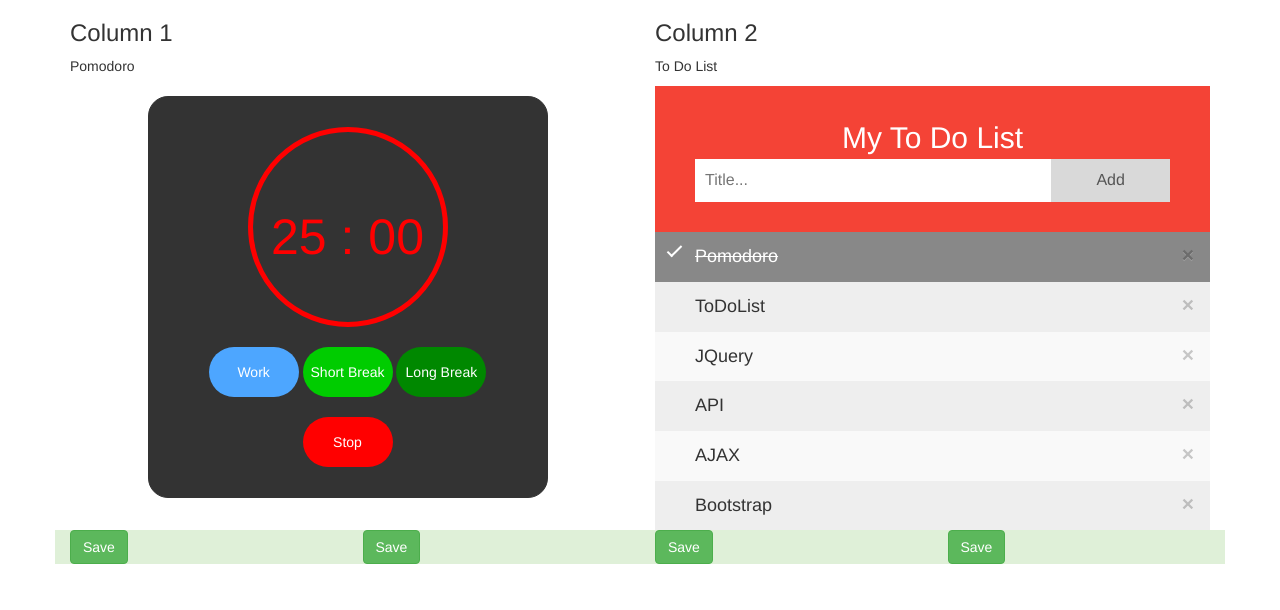
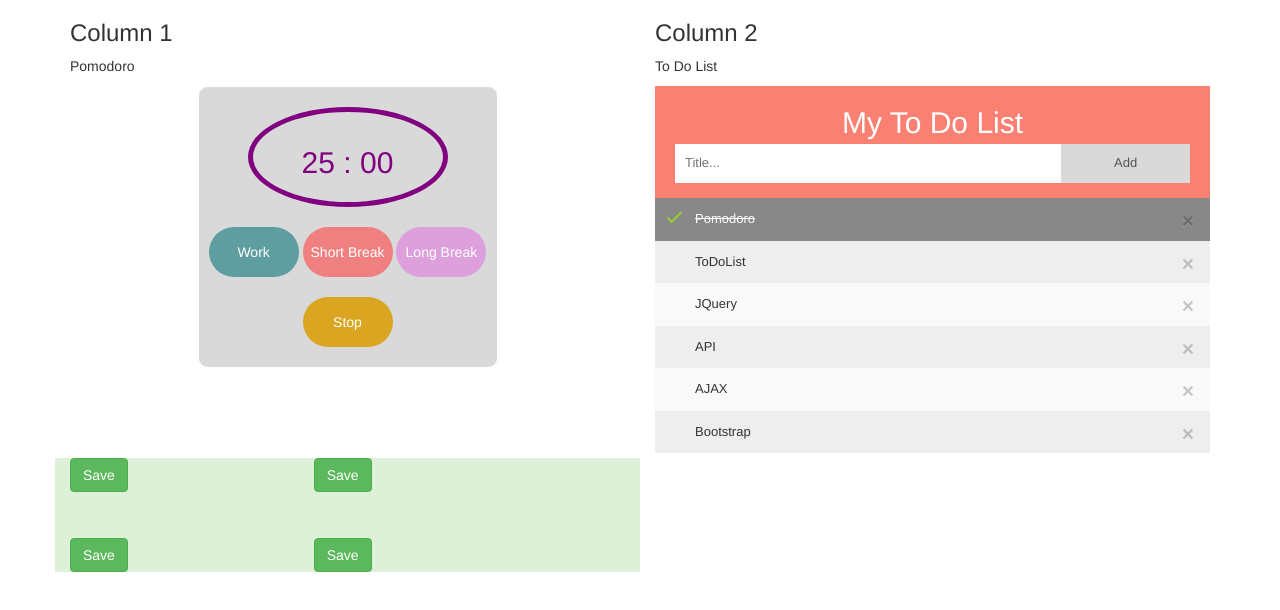
Before and after one commit to giraykezer/SummerTrainee, a plain HTML site: page index.html in a window 1280 px wide. Drawn offline with nearby package versions, Linux system fonts and the light colour scheme.

Commit message:
page_management

```diff
--- a/assets/css/style.css
+++ b/assets/css/style.css
@@ -1,20 +1,20 @@
 #container{
-    border:1px solid #333;
-    border-radius :20px;
-    width:400px;
-    margin:20px auto;
-    padding:20px;
+    border:1px solid white;
+    border-radius :10px;
+    width:300px;
+    margin:10px auto;
+    padding:10px;
     text-align:center;
-    background : #333;
+    background :#d9d9d9;
   }
   #timer{
-    color:#f00;
-    font-size:50px;
+    color: purple;
+    font-size:30px;
     margin:10px auto;
-    border : 5px solid red;
+    border : 5px solid purple;
     border-radius:50%;
     width:200px;
-    height:200px;
+    height:100px;
     overflow:hidden;
     position:relative;
     -webkit-user-select: none;
@@ -24,19 +24,19 @@
     cursor:default;
   }
   #time{
-    margin-top:70px;
+    margin-top:30px;
     z-index : 1;
     position:relative;
   }
   #filler{
-    background : #ddffcc;
+    background :orchid;
     height: 0px;
     width: 200px;
     position:absolute;
     bottom:0;
   }
   #buttons button {
-    background:#4da6ff;
+    background:cadetblue;
     border:none;
     color:#fff;
     cursor:pointer;
@@ -48,13 +48,13 @@
     border-radius : 50px;
   }
   #buttons button#shortBreak{
-    background : #0c0;
+    background :lightcoral;
   }
   #buttons button#longBreak{
-    background : #080;
+    background :plum;
   }
   #buttons button#stop{
-    background : #f00;
+    background :goldenrod;
   }
 
   body {
@@ -77,7 +77,7 @@
     padding: 12px 8px 12px 40px;
     list-style-type: none;
     background: #eee;
-    font-size: 18px;
+    font-size: 13px;
     transition: 0.2s;
 
     /* make the list items unselectable */
@@ -92,7 +92,7 @@
   }
   /* Darker background-color on hover */
   ul li:hover {
-    background: #ddd;
+    background:powderblue;
   }
   /* When clicked on, add a background color and strike out text */
   ul li.checked {
@@ -104,7 +104,7 @@
   ul li.checked::before {
     content: '';
     position: absolute;
-    border-color: #fff;
+    border-color: yellowgreen;
     border-style: solid;
     border-width: 0 2px 2px 0;
     top: 10px;
@@ -122,12 +122,12 @@
   }
   .close:hover {
     background-color: #f44336;
-    color: white;
+    color: yellowgreen;
   }
   /* Style the header */
   .header {
-    background-color: #f44336;
-    padding: 30px 40px;
+    background-color:salmon;
+    padding: 15px 20px;
     color: white;
     text-align: center;
   }
@@ -145,7 +145,7 @@
     width: 75%;
     padding: 10px;
     float: left;
-    font-size: 16px;
+    font-size: 13px;
     color: black;
   }
   /* Style the "Add" button */
@@ -156,7 +156,7 @@
     color: #555;
     float: left;
     text-align: center;
-    font-size: 16px;
+    font-size: 13px;
     cursor: pointer;
     transition: 0.3s;
     border-radius: 0;
--- a/index.html
+++ b/index.html
@@ -1,5 +1,6 @@
 <!doctype html>
 <html lang="en">
+
 <head>
   <!-- Required meta tags -->
   <meta charset="utf-8">
@@ -12,33 +13,8 @@
   <link rel="stylesheet" href="./assets/css/style.css">
 
 </head>
+
 <body>
-
-    <!--<h1>Hello, world! Giray Gizem Gülşah</h1>
-    <button class="btn btn-primary">Save Meeee</button>-->
-<!--
-    <nav class="navbar navbar-inverse navbar-fixed-bottom">
-      <div class="container-fluid">
-        <div class="navbar-header">
-          <button type="button" class="navbar-toggle" data-toggle="collapse" data-target="#myNavbar">
-            <span class="icon-bar"></span>
-            <span class="icon-bar"></span>
-            <span class="icon-bar"></span>
-          </button>
-          <a class="navbar-brand" href="#">Weather Forecast</a>
-        </div>
-        <div class="collapse navbar-collapse" id="myNavbar">
-          <ul class="nav navbar-nav">
-
-            <li><a href="#">Page 1</a></li>
-            <li><a href="#">Page 2</a></li>
-            <li><a href="#">Page 3</a></li>
-          </ul>
-
-        </div>
-      </div>
-    </nav>
-  -->
 
 
   <div class="container">
@@ -66,6 +42,30 @@
           </div>
         </div>
 
+        <br></br>
+        <br></br>
+
+        <div class="row bg-success">
+            <div class="col-md-5">
+              <button class="btn btn-success">Save</button>
+            </div>
+            <div class="col-md-5">
+              <button class="btn btn-success">Save</button>
+            </div>
+            <br></br>
+            <br></br>
+
+
+            <div class="col-md-5">
+              <button class="btn btn-success">Save</button>
+            </div>
+            <div class="col-md-5">
+              <button class="btn btn-success">Save</button>
+            </div>
+          </div>
+
+
+
       </div>
 
       <div class="col-sm-6">
@@ -89,23 +89,13 @@
 
       </div>
     </div>
-      <div class="row bg-success">
-        <div class="col-md-3">
-          <button class="btn btn-success">Save</button>
-        </div>
-        <div class="col-md-3">
-            <button class="btn btn-success">Save</button>
-        </div>
-        <div class="col-md-3">
-            <button class="btn btn-success">Save</button>
-        </div>
-        <div class="col-md-3">
-            <button class="btn btn-success">Save</button>
-        </div>
-      </div>
+
+
+
   </div>
 
 
 </body>
 <script src="./assets/js/main.js"></script>
+
 </html>
```
Lines whose indentation alone changed are shown as unchanged.
